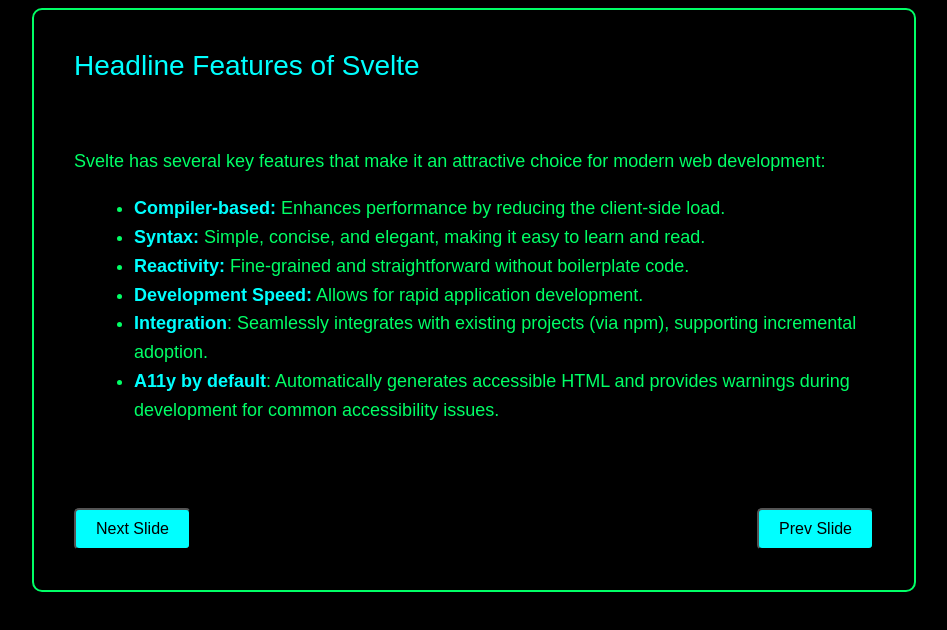
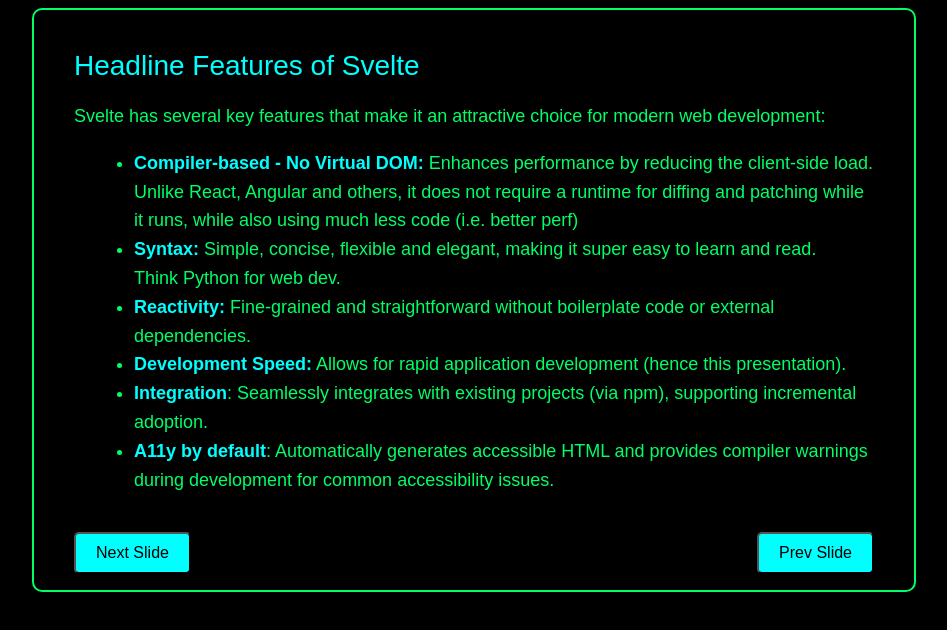
Before and after one commit to furnivall/svelte-is-the-future, a SvelteKit app: page /headline-features in a window 1280 px wide. Shown: the top 630 px of the page, without its empty margins (166-1113 px from the left). Built offline with nearby package versions, Linux system fonts and the light colour scheme.

Commit message:
readme and final updates

```diff
--- a/src/routes/headline-features/+page.svelte
+++ b/src/routes/headline-features/+page.svelte
@@ -25,12 +25,13 @@
     <div class="content">
         Svelte has several key features that make it an attractive choice for modern web development:
         <ul>
-            <li class="bullet"><span class="highlight">Compiler-based:</span> Enhances performance by reducing the client-side load.</li>
-            <li class="bullet"><span class="highlight">Syntax:</span> Simple, concise, and elegant, making it easy to learn and read.</li>
-            <li class="bullet"><span class="highlight">Reactivity:</span> Fine-grained and straightforward without boilerplate code.</li>
-            <li class="bullet"><span class="highlight">Development Speed:</span> Allows for rapid application development.</li>
+            <li class="bullet"><span class="highlight">Compiler-based - No Virtual DOM:</span> Enhances performance by reducing the client-side load.
+            Unlike React, Angular and others, it does not require a runtime for diffing and patching while it runs, while also using much less code (i.e. better perf)</li>
+            <li class="bullet"><span class="highlight">Syntax:</span> Simple, concise, flexible and elegant, making it super easy to learn and read.<br> Think Python for web dev.</li>
+            <li class="bullet"><span class="highlight">Reactivity:</span> Fine-grained and straightforward without boilerplate code or external dependencies.</li>
+            <li class="bullet"><span class="highlight">Development Speed:</span> Allows for rapid application development (hence this presentation).</li>
             <li class="bullet"><span class="highlight">Integration</span>: Seamlessly integrates with existing projects (via npm), supporting incremental adoption.</li>
-            <li class="bullet"><span class="highlight">A11y by default</span>: Automatically generates accessible HTML and provides warnings during development for common accessibility issues.</li>
+            <li class="bullet"><span class="highlight">A11y by default</span>: Automatically generates accessible HTML and provides compiler warnings during development for common accessibility issues.</li>
         </ul>
     </div>
     <div class="button-container">
```
Also changed, not shown: 1 other file (tests, documents, lock files or other folders).
